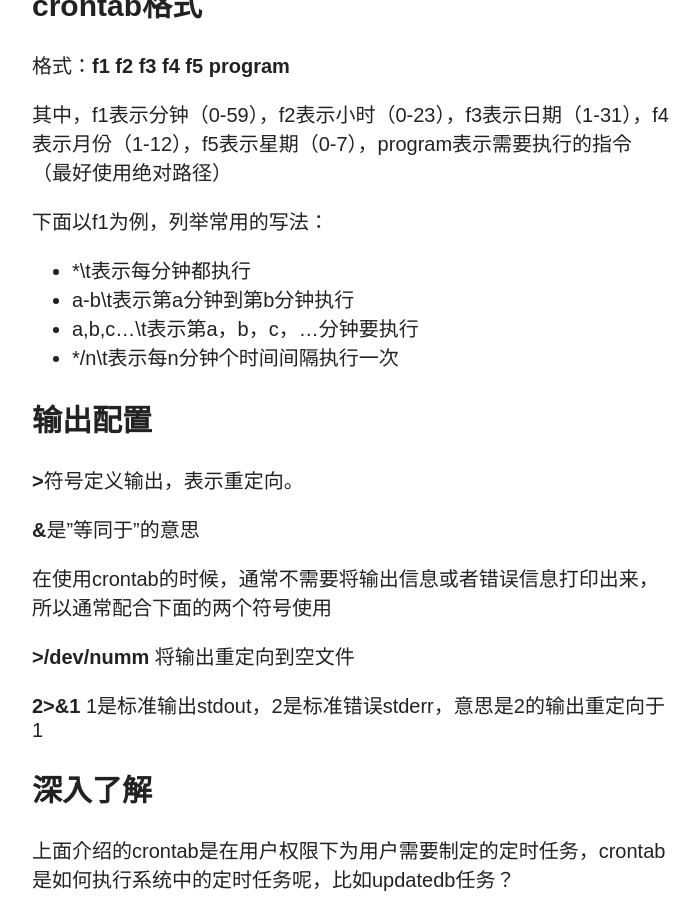
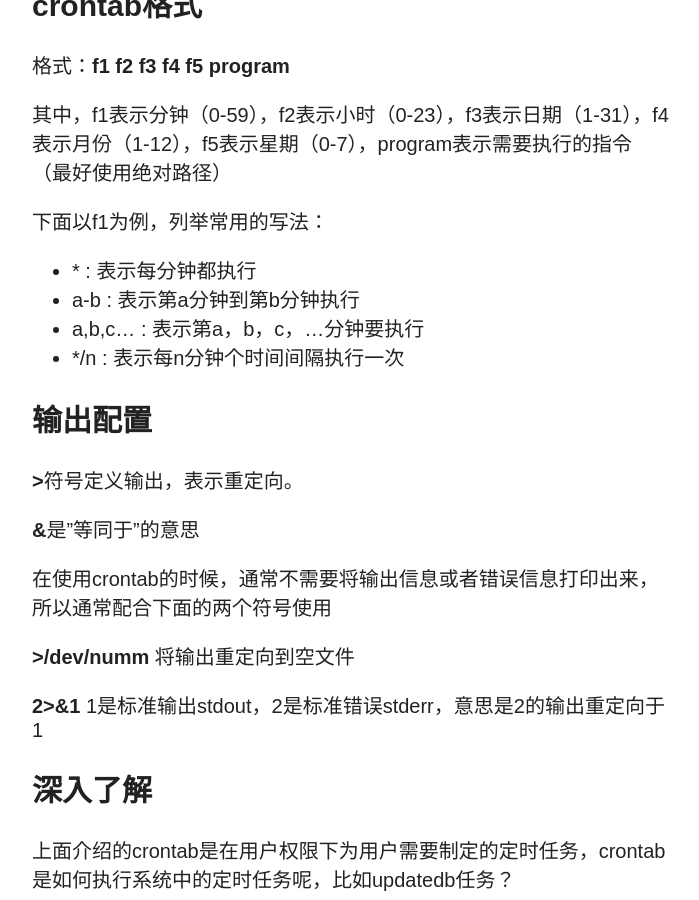
Before and after one commit to yimiwawa/yimiwawa.github.io, a Jekyll site: the page built from _posts/2014-04-01-linux-shell-命令-crontab.md, in a window 1280 px wide and 900 px high, scrolled down 785 px. Shown: the whole window, without its empty margins (318-1017 px from the left). Built offline with Jekyll 4.4.1, drawn with Linux system fonts in a browser that asks for light colours; nearby versions of some CDN libraries; Markdown is read by kramdown in place of the engine named in the settings; comment, search, counter and statistics services are not loaded.

```diff
--- a/_posts/2014-04-01-linux-shell-命令-crontab.md
+++ b/_posts/2014-04-01-linux-shell-命令-crontab.md
@@ -28,11 +28,10 @@ crontab后面跟三个常用的参数：
 
 下面以f1为例，列举常用的写法：
 
-* \*\t表示每分钟都执行
-* a-b\t表示第a分钟到第b分钟执行
-* a,b,c...\t表示第a，b，c，...分钟要执行
-* \*/n\t表示每n分钟个时间间隔执行一次
-
+* \* : 表示每分钟都执行
+* a-b : 表示第a分钟到第b分钟执行
+* a,b,c... : 表示第a，b，c，...分钟要执行
+* \*/n : 表示每n分钟个时间间隔执行一次
 
 ## 输出配置
 
```
